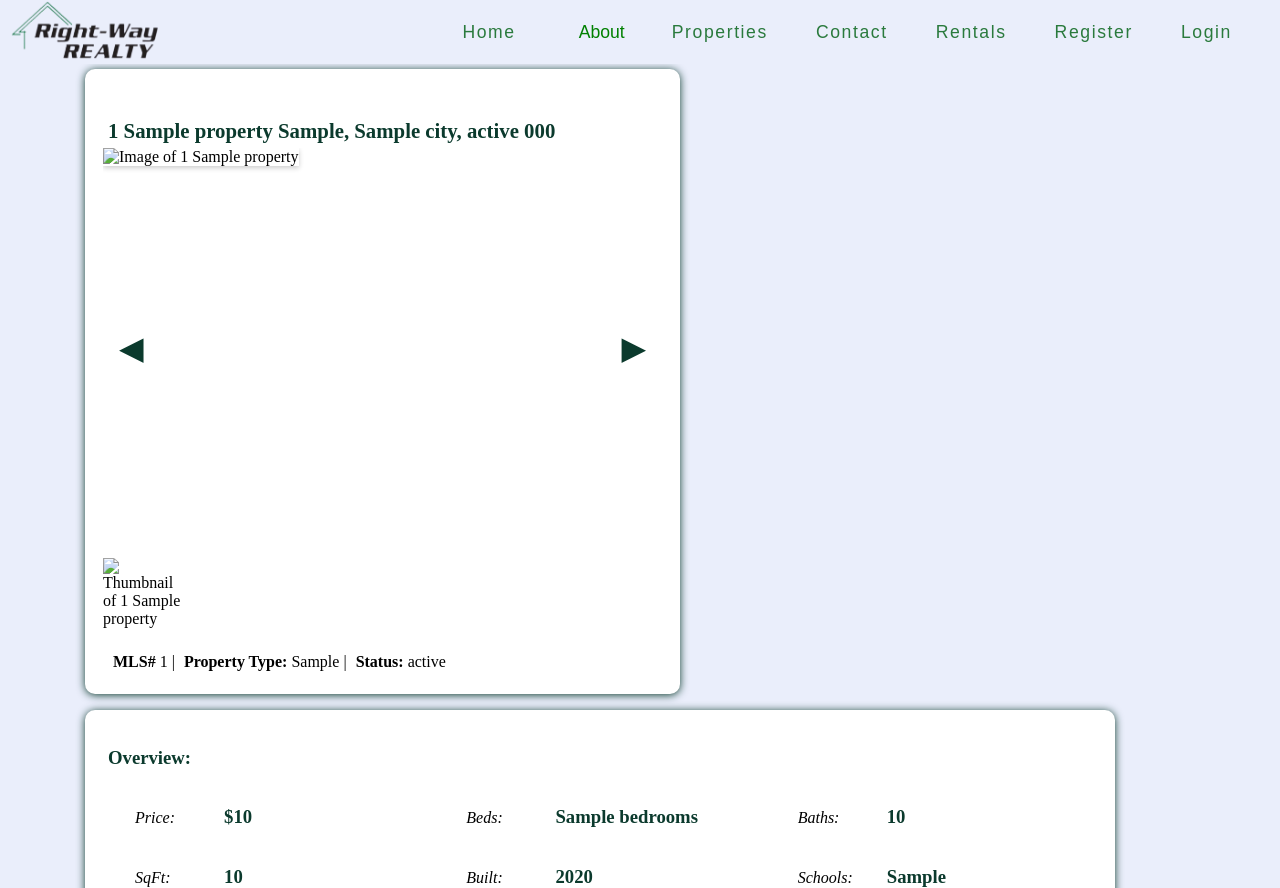
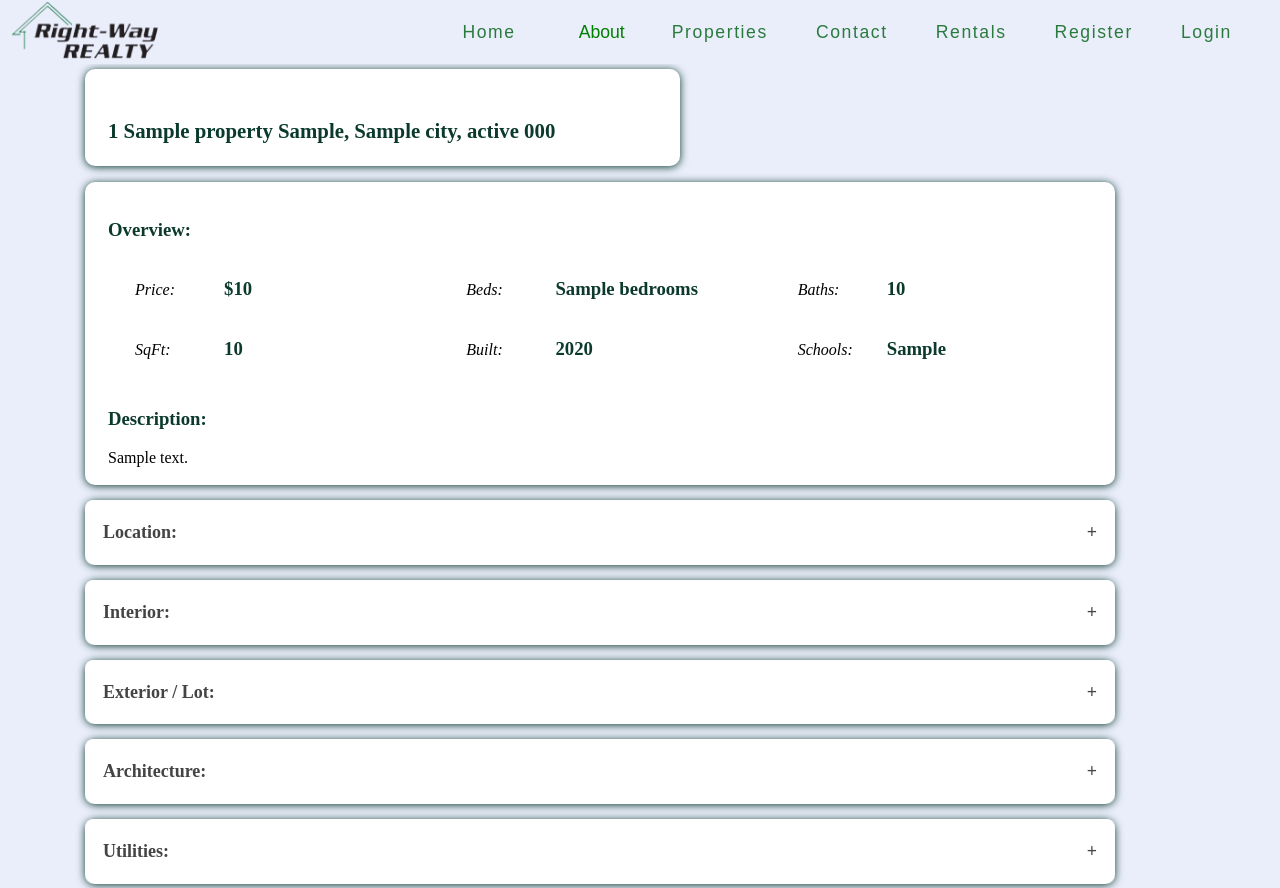
Before and after one commit to rramola/right-way-realty, a Django app: template app/templates/properties.html in a window 1280 px wide. Shown: the top 888 px of the page. Run offline with Django 5.2, Linux system fonts and the light colour scheme; tables that the repository leaves empty hold one stand-in row (values such as "Sample post"); the template is opened without the code that fills it: values that come from a table or form of the project are taken from there, most other values are stand-ins (such as "Sample title", 1, 10 or a date in 2020); data that the repository does not hold is empty; some web fonts are replaced.

Commit message:
Update properties.html

```diff
--- a/app/templates/properties.html
+++ b/app/templates/properties.html
@@ -13,14 +13,14 @@
         </h5>
 
         <!-- Main Property Image -->
-        <div class="main-image-container">
+<!--         <div class="main-image-container">
           <button id="prev-image" class="image-arrow" onclick="changeImage(-1)">&#9664;</button>
           <img id="main-image" src="{% if images %}{{ images.0.url }}{% else %}{% static 'default-image.jpg' %}{% endif %}" alt="Image of {{ property.house_number }} {{ property.street_name }}" class="card-img-top" />
           <button id="next-image" class="image-arrow" onclick="changeImage(1)">&#9654;</button>
-        </div>
+        </div> -->
 
         <!-- Thumbnail Carousel -->
-        <div class="thumbnail-carousel">
+<!--         <div class="thumbnail-carousel">
           {% if images %}
             {% for image in images %}
               <img src="{{ image.url }}" alt="Thumbnail of {{ property.house_number }} {{ property.street_name }}" class="thumbnail" onclick="changeMainImage('{{ image.url }}')" />
@@ -33,7 +33,7 @@
           <span><span class='property-overview-header'>MLS#</span> {{ property.mls_number }}</span> |
           <span><span class='property-overview-header'>Property Type: </span>{{ property.property_subtype }}</span> |
           <span><span class='property-overview-header'>Status: </span>{{ property.mls_status }}</span>
-        </div>
+        </div> -->
       </div>
     </div>
 
```
